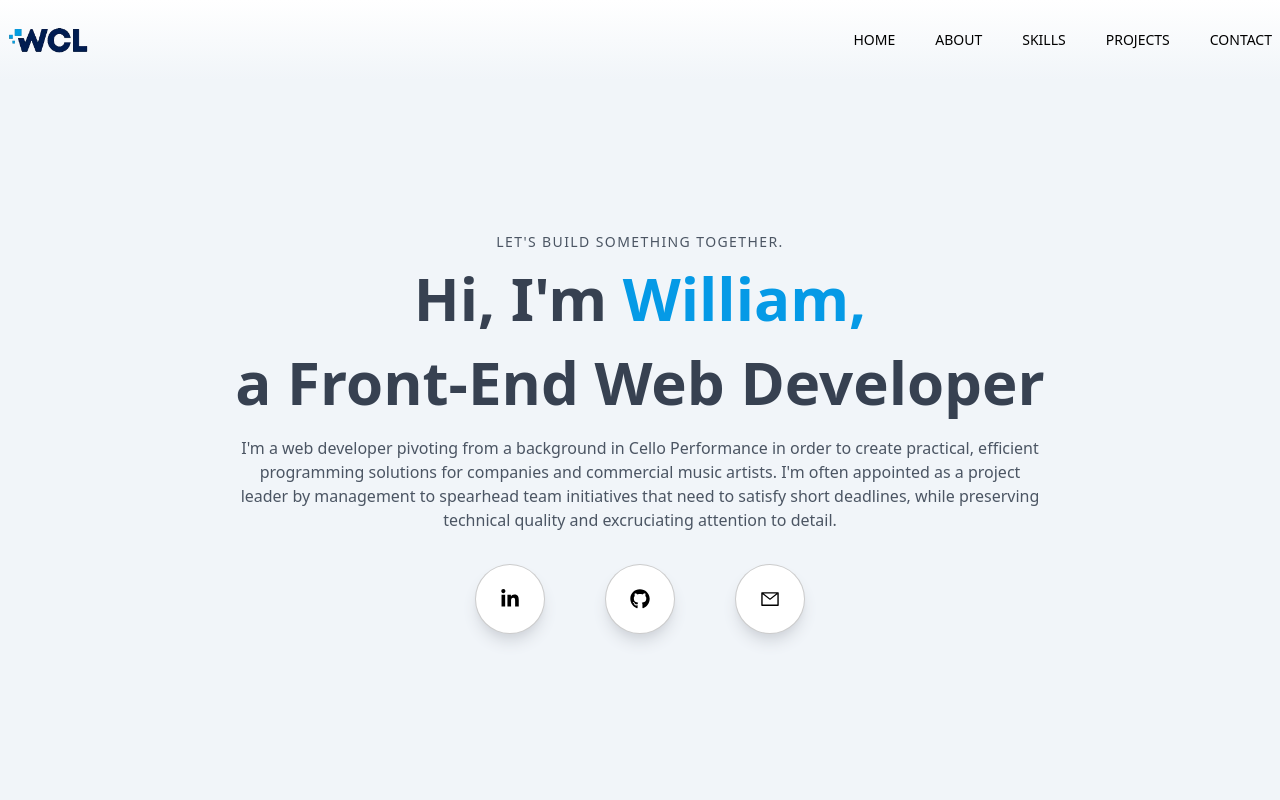
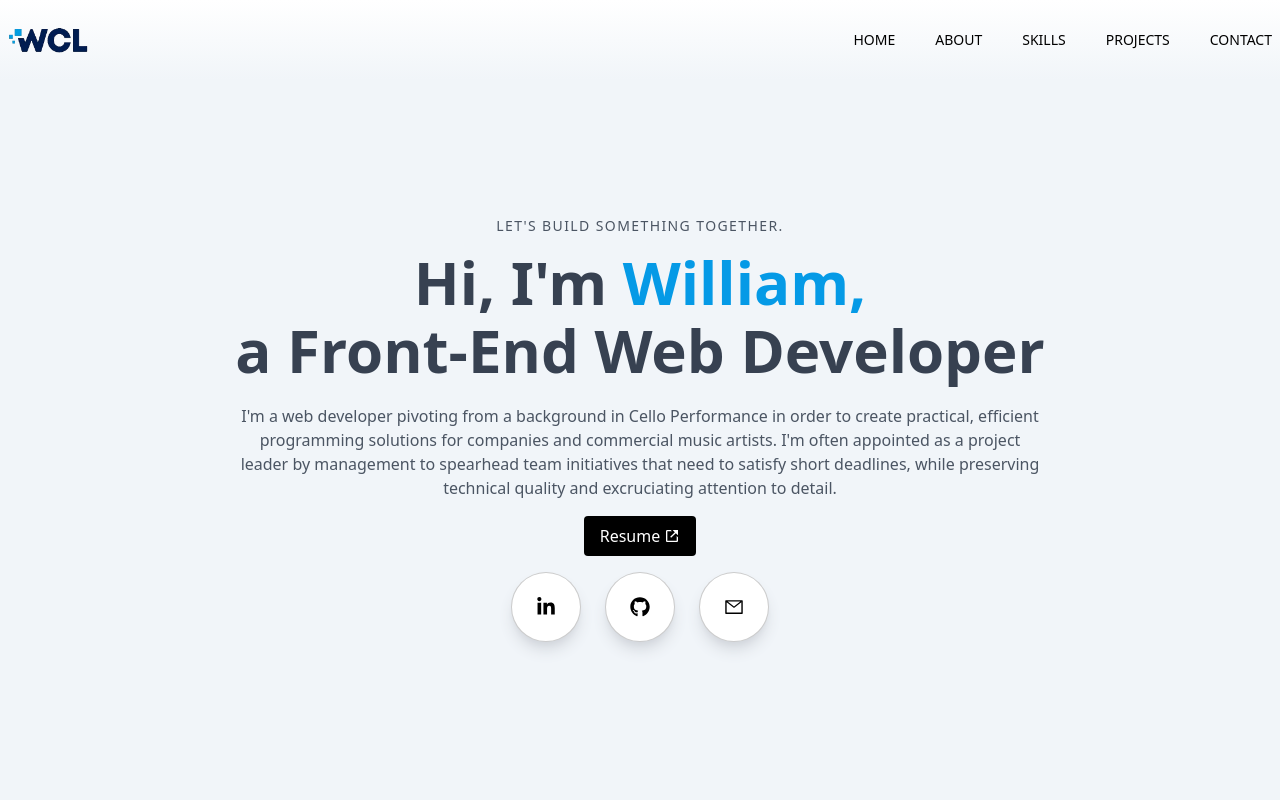
Before and after one commit to dopecello/next-portfolio, a Next.js app: page / in a window 1280 px wide. Shown: the top 800 px of the page. Built offline with nearby package versions, Linux system fonts and the light colour scheme.

Commit message:
add resume and fix main centering v2

```diff
--- a/components/About.jsx
+++ b/components/About.jsx
@@ -5,7 +5,7 @@ import Link from 'next/link'
 
 const About = () => {
     return (
-        <div id='about' className='w-full p-6 mx-auto flex items-center xl:pt-[20rem] xl:pb-[10rem] max-w-[95%]'>
+        <div id='about' className='w-full p-6 mx-auto flex items-center xl:pt-[20rem] xl:pb-[10rem] max-w-[95%] xl:mt-[15%]'>
             <div className='max-w-[1240px] m-auto md:grid grid-cols-3 gap-8'>
                 <div className='col-span-2'>
                     <p className='uppercase text-xl tracking-widest py-4 text-lite-blue'>About</p>
--- a/components/Main.jsx
+++ b/components/Main.jsx
@@ -2,15 +2,16 @@ import React from 'react'
 import Link from 'next/link'
 import { FaLinkedinIn, FaGithub } from 'react-icons/fa'
 import { AiOutlineMail } from 'react-icons/ai'
+import { BiLinkExternal } from 'react-icons/bi'
 
 const Main = () => {
     return (
 
-        <div id='home' className='md:pt-[13rem] pt-[5rem] w-full text-center z-1'>
+        <div id='home' className='md:pt-[9rem] xl:pt-[15%] pt-[5rem] w-full text-center z-1'>
             <div className='w-full h-full mx-auto flex justify-center items-center'>
-                <div className='m-auto p-6 max-w-[95%] md:mt-0 xl:max-w-[67%] text-left md:text-center'>
+                <div className='m-auto p-6 max-w-[95%] md:mt-0 xl:max-w-[67%] text-left md:text-center relative'>
                     <p className='uppercase text-sm tracking-widest text-gray-600 pb-2 md:pb-4'>Let&apos;s build something together.</p>
-                    <h1 className='pt-2 md:pt-0 md:py-4 text-gray-700'>
+                    <h1 className='pt-2 md:pt-0 text-gray-700'>
                         Hi, I&apos;m <span className='text-lite-blue'>William,</span>
                     </h1>
                     <h1 className='md:py-2 text-gray-700'>
@@ -24,7 +25,14 @@ const Main = () => {
                             while preserving technical quality and excruciating attention to detail.
                         </p>
                     </div>
-                    <div className='flex items-center justify-between max-w-[330px] m-auto py-4'>
+                    <div className='flex flex-col items-start sm:items-center justify-center mb-4'>
+                        <a href='https://drive.google.com/file/d/1Qr5hiv1Iv-zmhgJgAhtTHOL0WpeVcWqF/view?usp=sharing' className='bg-black text-white py-2 px-4 rounded flex items-center mb-4'>
+                            Resume{' '}
+                            <span className='ml-1'>
+                                <BiLinkExternal />
+                            </span>
+                        </a>
+                        <div className='flex items-center justify-between max-w-[330px] gap-6'>
                             <Link href='https://www.linkedin.com/in/williamcareylocke/' rel='noopener norefferer' target='_blank'>
                                 <div className='rounded-full shadow-lg shadow-gray-300 p-6 cursor-pointer border border-black/20 transition bg-white hover:bg-lite-blue hover:text-slate-100 lg:hover:scale-105 ease-in-out duration-300 '>
                                     <FaLinkedinIn size={20} />
@@ -44,6 +52,7 @@ const Main = () => {
                     </div>
                 </div>
             </div>
+        </div>
 
     )
 }
```
Lines whose indentation alone changed are shown as unchanged.
